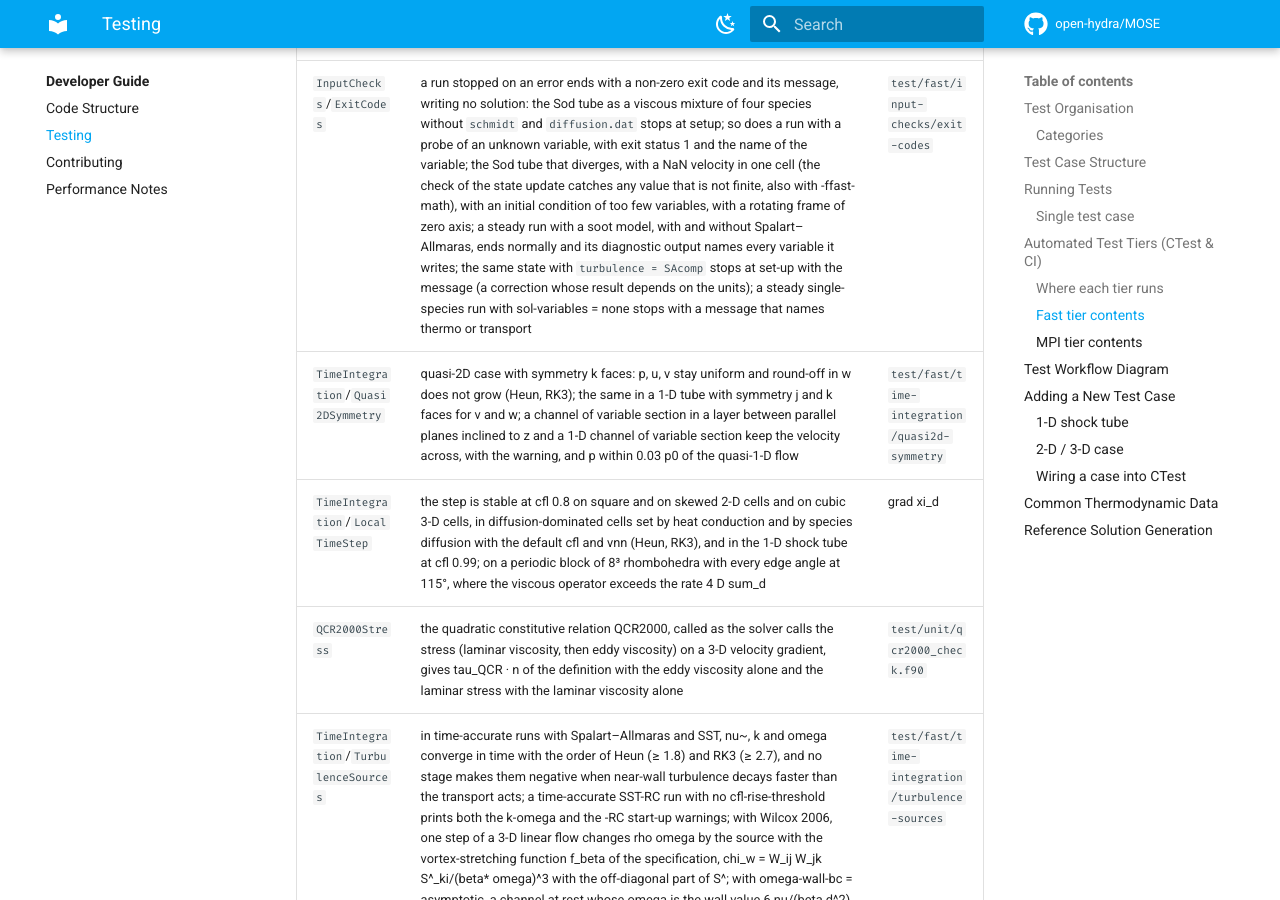
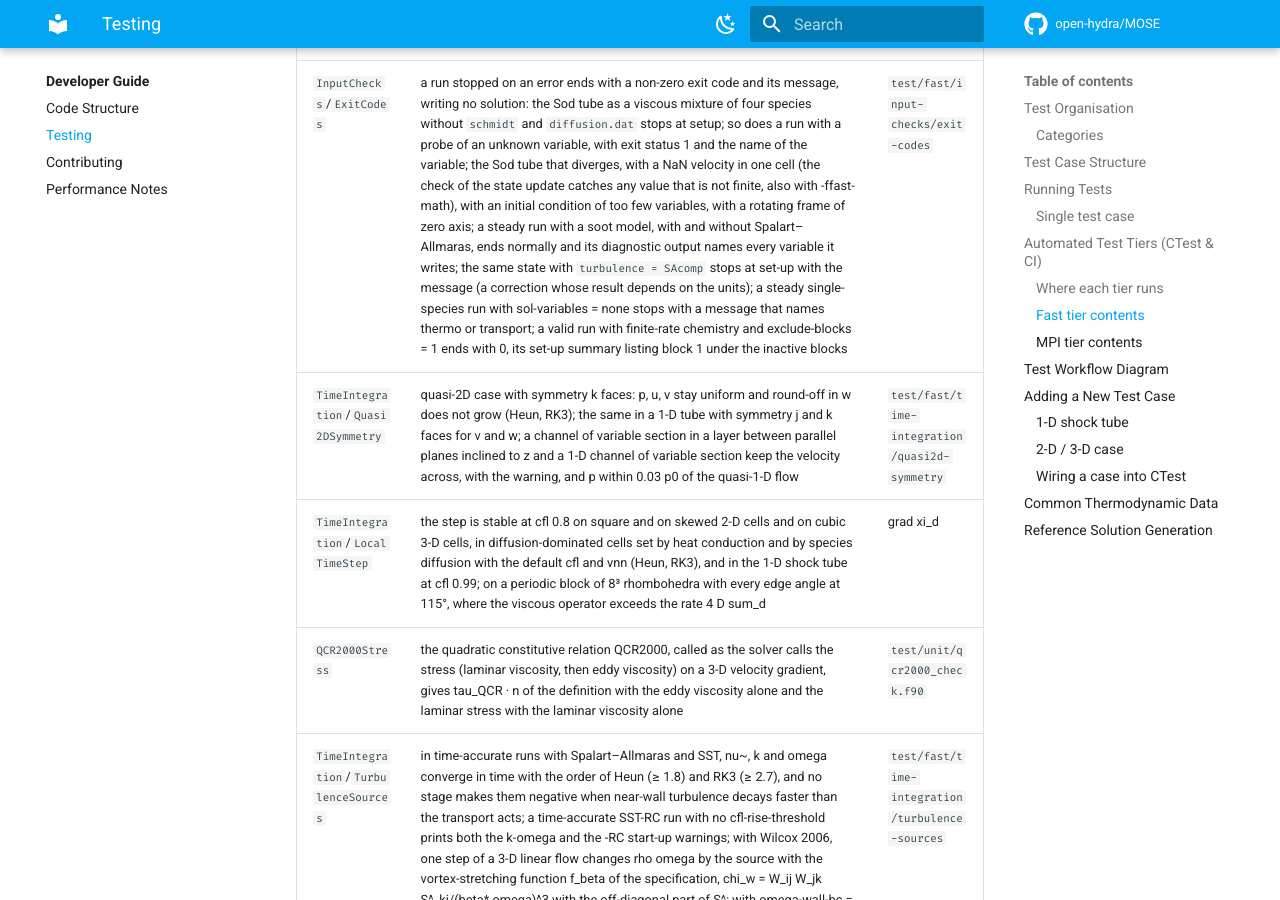
Before and after one commit to open-hydra/MOSE, an MkDocs documentation site: the page built from docs/development/testing.md, in a window 1280 px wide and 900 px high, scrolled down 7234 px. Built offline with MkDocs 1.6.1 and Material for MkDocs 9.7.7, drawn with Linux system fonts in a browser that asks for light colours; comment, search, counter and statistics services are not loaded; some of the changed text lies outside the part shown.

Commit message:
Deallocate the list of blocks without chemistry only if allocated
Why: with a chemistry model and exclude-blocks other than none,
Setup_Chemistry deallocated the list of the blocks without chemistry
before it allocated it, and nothing allocates it before. Deallocating an
allocatable array that is not allocated is an error condition, which
without STAT= ends the run: every run with chemistry and exclude-blocks
stopped at setup.

Fix: the list is deallocated only if it is allocated.

Before and after: runs without chemistry, or with exclude-blocks =
none (the default), do not change. Runs with chemistry and
exclude-blocks stopped at setup and now run. The flags of the blocks
are set on every MPI rank from the same list; MPI and restart are not
tested with it.

Test (measured on an earlier version of this series): ExitCodes gains a
valid run: its Sod tube with finite-rate chemistry and exclude-blocks =
1 must end with exit code 0, its set-up summary listing block 1 under
"Inactive blocks". The air has no mechanism, so no reaction takes place;
the run reads exclude-blocks as any chemistry model does. On the parent
it stops at setup ("Attempt to DEALLOCATE unallocated", exit code 2 with
gfortran); with this commit it ends with exit code 0 and block 1 under
"Inactive blocks".

Class: R (every run with chemistry and exclude-blocks stopped at
setup; red check: the valid run of ExitCodes).

Basis: Fortran 2018 (draft J3/18-007r1), 9.7.3.2, p. 136: "Deallocating
an unallocated allocatable variable causes an error condition in the
DEALLOCATE statement"; 9.7.3.1, paragraph 3, p. 136: without STAT= that
error condition initiates error termination.

Co-Authored-By: Claude Opus 5.5 <noreply@anthropic.com>

```diff
--- a/docs/development/testing.md
+++ b/docs/development/testing.md
@@ -24,7 +24,7 @@ test/
 │   ├── openmp-equiv/          # 1 vs 4 threads bit-identical
 │   ├── restart/               # Restart round-trip reproduces uninterrupted run
 │   ├── input-checks/          # Input checks
-│   │   ├── exit-codes/        # Runs stopped on an error end with a non-zero exit code and their message
+│   │   ├── exit-codes/        # Runs stopped on an error end with a non-zero exit code and their message, valid runs with 0
 │   │   ├── limiter-defaults/  # The reconstruction that runs is the declared one
 │   │   ├── irs-time-accurate/ # Residual smoothing refused in time-accurate runs
 │   │   ├── decomposition-map/ # Block-to-rank map on one rank: same bits, misfit maps stop
@@ -244,7 +244,7 @@ seconds on a CI runner.
 | `Restart` | split + restart reproduces the uninterrupted run; at a restart a missing probe file is written again and an existing one is appended to, with the rows of the uninterrupted run | `test/fast/restart` |
 | `OutputFiles`/`WallOutput` | a vtk raw run of a 2x2-block box with no-slip walls on its four sides ends, and every wall file `wallB<b>F<f>.vts` has the extent of its face, taken from `fieldBlock<b>.vts`, as WholeExtent and as Piece Extent, and its points, as raw appended data | `test/fast/output-files/wall-output` |
 | `InputChecks`/`RuntimeInput` | a 2x2-block viscous box with input.ini read again every 20 iterations: cfl = -1 stops the run at setup and, written during the run, at its next reading with the message of the rule; with an input.ini that holds the required keys only, and with one that also writes integration-variables, riemann-solver and flux-limiter, read again every 5 iterations, the run reaches iteration 10 with the residual history of the same run without readings | `test/fast/input-checks/runtime-input` |
-| `InputChecks`/`ExitCodes` | a run stopped on an error ends with a non-zero exit code and its message, writing no solution: the Sod tube as a viscous mixture of four species without `schmidt` and `diffusion.dat` stops at setup; so does a run with a probe of an unknown variable, with exit status 1 and the name of the variable; the Sod tube that diverges, with a NaN velocity in one cell (the check of the state update catches any value that is not finite, also with -ffast-math), with an initial condition of too few variables, with a rotating frame of zero axis; a steady run with a soot model, with and without Spalart–Allmaras, ends normally and its diagnostic output names every variable it writes; the same state with `turbulence = SAcomp` stops at set-up with the message (a correction whose result depends on the units); a steady single-species run with sol-variables = none stops with a message that names thermo or transport | `test/fast/input-checks/exit-codes` |
+| `InputChecks`/`ExitCodes` | a run stopped on an error ends with a non-zero exit code and its message, writing no solution: the Sod tube as a viscous mixture of four species without `schmidt` and `diffusion.dat` stops at setup; so does a run with a probe of an unknown variable, with exit status 1 and the name of the variable; the Sod tube that diverges, with a NaN velocity in one cell (the check of the state update catches any value that is not finite, also with -ffast-math), with an initial condition of too few variables, with a rotating frame of zero axis; a steady run with a soot model, with and without Spalart–Allmaras, ends normally and its diagnostic output names every variable it writes; the same state with `turbulence = SAcomp` stops at set-up with the message (a correction whose result depends on the units); a steady single-species run with sol-variables = none stops with a message that names thermo or transport; a valid run with finite-rate chemistry and exclude-blocks = 1 ends with 0, its set-up summary listing block 1 under the inactive blocks | `test/fast/input-checks/exit-codes` |
 | `TimeIntegration`/`Quasi2DSymmetry` | quasi-2D case with symmetry k faces: p, u, v stay uniform and round-off in w does not grow (Heun, RK3); the same in a 1-D tube with symmetry j and k faces for v and w; a channel of variable section in a layer between parallel planes inclined to z and a 1-D channel of variable section keep the velocity across, with the warning, and p within 0.03 p0 of the quasi-1-D flow | `test/fast/time-integration/quasi2d-symmetry` |
 | `TimeIntegration`/`LocalTimeStep` | the step is stable at cfl 0.8 on square and on skewed 2-D cells and on cubic 3-D cells, in diffusion-dominated cells set by heat conduction and by species diffusion with the default cfl and vnn (Heun, RK3), and in the 1-D shock tube at cfl 0.99; on a periodic block of 8³ rhombohedra with every edge angle at 115°, where the viscous operator exceeds the rate 4 D sum_d |grad xi_d|^2 by 1.0365, heat conduction with Heun at vnn 0.5 decays over 600 steps | `test/fast/time-integration/local-time-step` |
 | `QCR2000Stress` | the quadratic constitutive relation QCR2000, called as the solver calls the stress (laminar viscosity, then eddy viscosity) on a 3-D velocity gradient, gives tau_QCR · n of the definition with the eddy viscosity alone and the laminar stress with the laminar viscosity alone | `test/unit/qcr2000_check.f90` |
```
Also changed, not shown: 4 other files.
